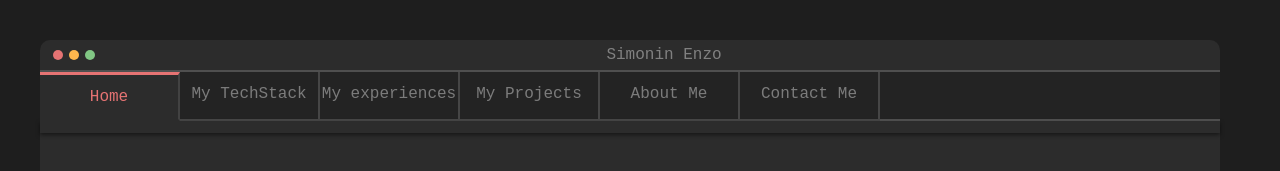
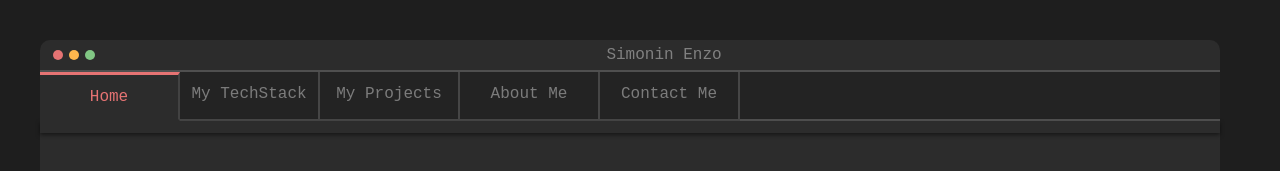
Before and after one commit to Nzosim/PortfolioVueJs, a Vue app: page / in a window 1280 px wide. Shown: the top 171 px of the page. Built offline with nearby package versions, Linux system fonts and the light colour scheme.

Commit message:
fix responsive

```diff
--- a/src/components/Experiences.vue
+++ /dev/null
@@ -1,12 +0,0 @@
-<template>
-  <div>My Experiences comming soon</div>
-</template>
-
-<style scoped>
-div {
-  font-size: 2em;
-  color: white;
-  text-align: center;
-  margin-top: 200px;
-}
-</style>
--- a/src/components/Header.vue
+++ b/src/components/Header.vue
@@ -15,12 +15,6 @@
     <a @click="page.length === 0" href="/" :class="{ selected: page.length === 0 }">Home</a>
     <a @click="page = 'techstack'" href="techstack" :class="{ selected: page === 'techstack' }"
       >My TechStack</a
-    >
-    <a
-      @click="page = 'experiences'"
-      href="experiences"
-      :class="{ selected: page === 'experiences' }"
-      >My experiences</a
     >
     <a @click="page = 'projects'" href="projects" :class="{ selected: page === 'projects' }"
       >My Projects</a
@@ -100,7 +94,7 @@ a.selected {
 
 .mid_empty {
   border-bottom: 2px solid rgba(255, 255, 255, 0.2);
-  width: calc(100% - (6 * 140px));
+  width: calc(100% - (5 * 140px));
 }
 
 .header_bottom {
@@ -114,7 +108,7 @@ a.selected {
   display: none;
 }
 
-@media screen and (max-width: 930px) {
+@media screen and (max-width: 700px) {
   .header_bottom {
     display: none;
   }
--- a/src/router/index.js
+++ b/src/router/index.js
@@ -1,7 +1,6 @@
 import { createRouter, createWebHistory } from 'vue-router'
 import Homepage from '@/components/Homepage.vue'
 import TechStack from '@/components/TechStack.vue'
-import Experiences from '@/components/Experiences.vue'
 import Projects from '@/components/Projects.vue'
 import About from '@/components/About.vue'
 import Contact from '@/components/Contact.vue'
@@ -18,11 +17,6 @@ const router = createRouter({
       path: '/techstack',
       name: 'techstack',
       component: TechStack
-    },
-    {
-      path: '/experiences',
-      name: 'experiences',
-      component: Experiences
     },
     {
       path: '/projects',
```
